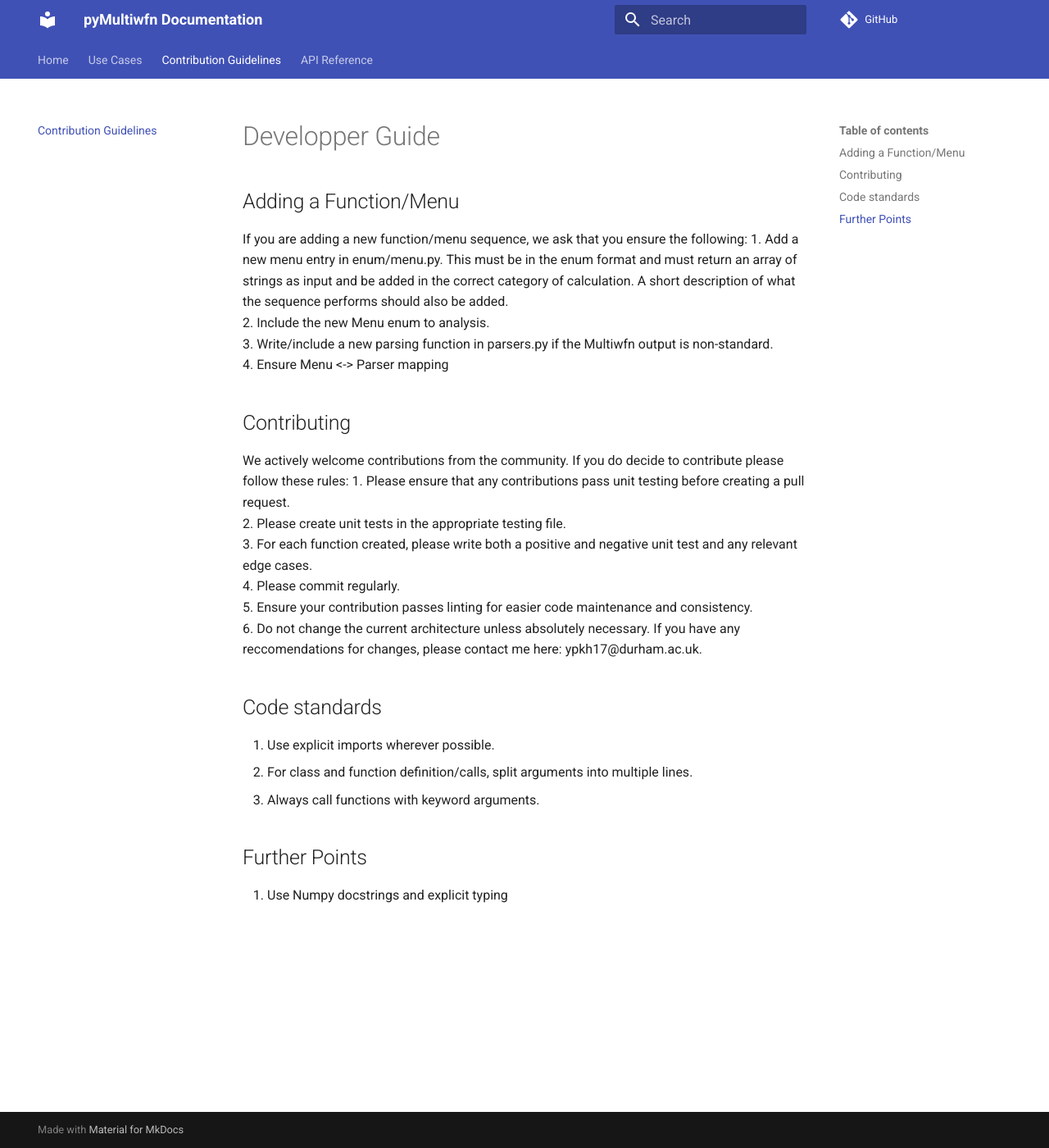
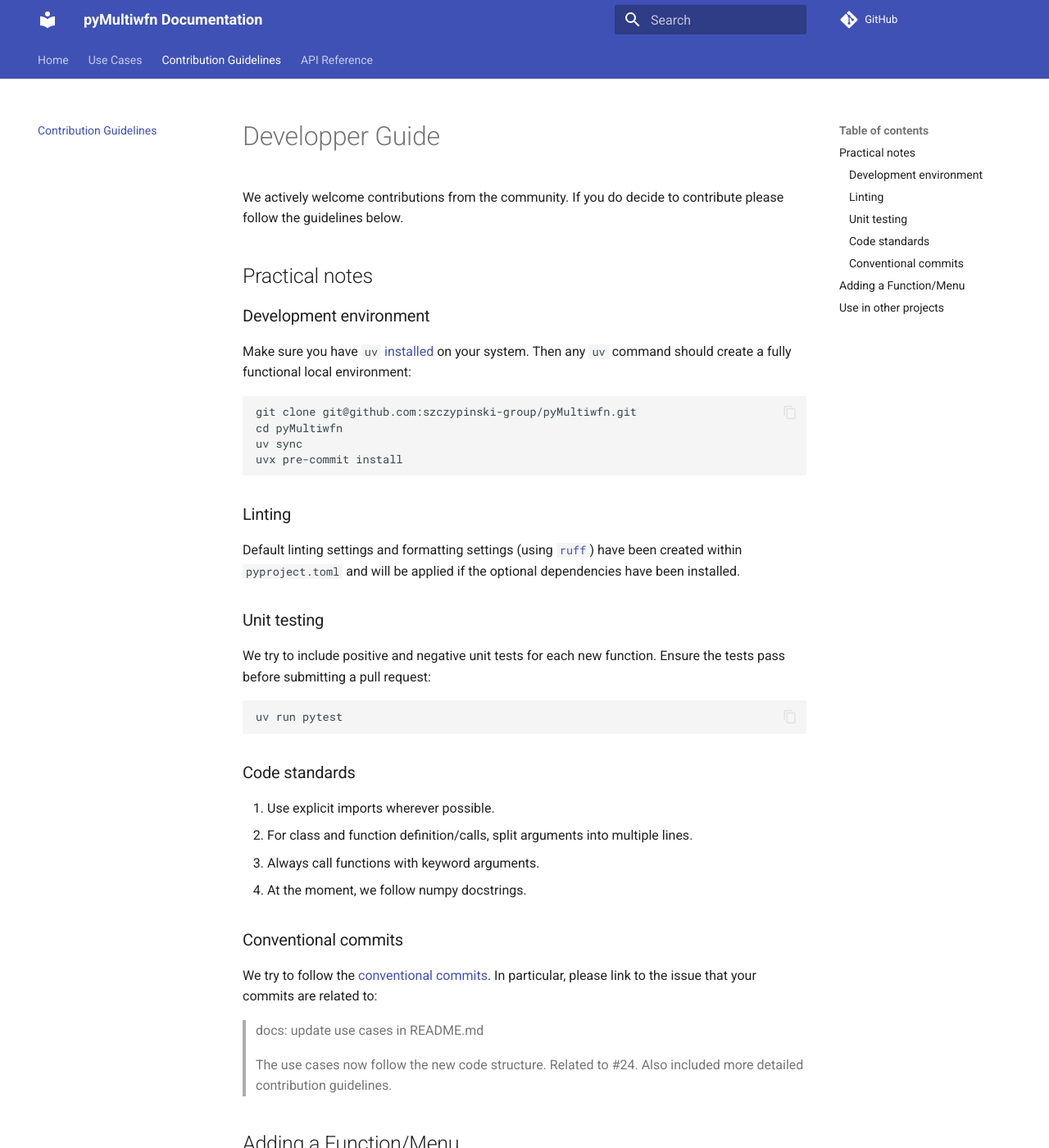
Before and after one commit to szczypinski-group/pyMultiwfn, an MkDocs documentation site: the page built from docs/contribution.md, in a window 1280 px wide and 1400 px high. Shown: the whole window at 82% size. Built offline with MkDocs 1.6.1 and Material for MkDocs 9.7.7, drawn with Linux system fonts in a browser that asks for light colours; comment, search, counter and statistics services are not loaded; some of the changed text lies outside the part shown.

Commit message:
docs: update contribution guidelines

````diff
--- a/docs/contribution.md
+++ b/docs/contribution.md
@@ -1,24 +1,68 @@
 # Developper Guide
-## Adding a Function/Menu
-If you are adding a new function/menu sequence, we ask that you ensure the following:
-1. Add a new menu entry in enum/menu.py. This must be in the enum format and must return an array of strings as input and be added in the correct category of calculation. A short description of what the sequence performs should also be added.
-2. Include the new Menu enum to analysis.
-3. Write/include a new parsing function in parsers.py if the Multiwfn output is non-standard.
-4. Ensure Menu <-> Parser mapping
 
-## Contributing
-We actively welcome contributions from the community. If you do decide to contribute please follow these rules:
-1. Please ensure that any contributions pass unit testing before creating a pull request.
-2. Please create unit tests in the appropriate testing file.
-3. For each function created, please write both a positive and negative unit test and any relevant edge cases.
-4. Please commit regularly.
-5. Ensure your contribution passes linting for easier code maintenance and consistency.
-6. Do not change the current architecture unless absolutely necessary. If you have any reccomendations for changes, please contact me here: ypkh17@durham.ac.uk.
+We actively welcome contributions from the community.
+If you do decide to contribute please follow the guidelines below.
 
-## Code standards
+## Practical notes
+
+### Development environment
+
+Make sure you have `uv` [installed](https://docs.astral.sh/uv/getting-started/installation/) on your system.
+Then any `uv` command should create a fully functional local environment:
+
+```
+git clone git@github.com:szczypinski-group/pyMultiwfn.git
+cd pyMultiwfn
+uv sync
+uvx pre-commit install
+```
+
+### Linting
+
+Default linting settings and formatting settings (using [`ruff`](https://docs.astral.sh/ruff/)) have been created within `pyproject.toml` and will
+be applied if the optional dependencies have been installed.
+
+### Unit testing
+
+We try to include positive and negative unit tests for each new function.
+Ensure the tests pass before submitting a pull request:
+
+```
+uv run pytest
+```
+
+### Code standards
+
 1. Use explicit imports wherever possible.
 2. For class and function definition/calls, split arguments into multiple lines.
 3. Always call functions with keyword arguments.
+4. At the moment, we follow numpy docstrings.
 
-## Further Points
-1. Use Numpy docstrings and explicit typing
+### Conventional commits
+
+We try to follow the [conventional commits](https://www.conventionalcommits.org/en/v1.0.0/).
+In particular, please link to the issue that your commits are related to:
+
+> docs: update use cases in README.md
+>
+> The use cases now follow the new code structure. Related to #24.
+> Also included more detailed contribution guidelines.
+
+## Adding a Function/Menu
+
+If you are adding a new function/menu sequence, we ask that you ensure the following:
+
+1. Add a new menu entry in `enums/menu.py`. This must be in the Enum format and must return an array of strings as input and be added in the correct category of calculation. A short description of what the sequence performs should also be added.
+2. If relevant, include the new `pymultiwfn.Menu` Enum in the pre-defined analysis sets in `enums/analyses.py`.
+3. Create a new `ParsedMultiwfnResult` class corresponding to the analysis results (if necessary) in `analysis/result.py`.
+4. Include a new parsing regex and utility functions in `analysis/parsers.py`.
+5. Ensure there exists a correct Menu <-> Parser mapping within `analysis.parsers.ParserRoute`.
+
+## Use in other projects
+
+When using our code for other projects, please respect the [Mozilla Public License 2.0](https://www.mozilla.org/en-US/MPL/2.0/).
+
+In particular:
+
+- You must provide the original/modified files licensed under MPL, alongside a list of changes from the original files.
+- If using for closed source development, you must probide original source code of the files ("file-based copyleft") under MPL alongside your software.
````
